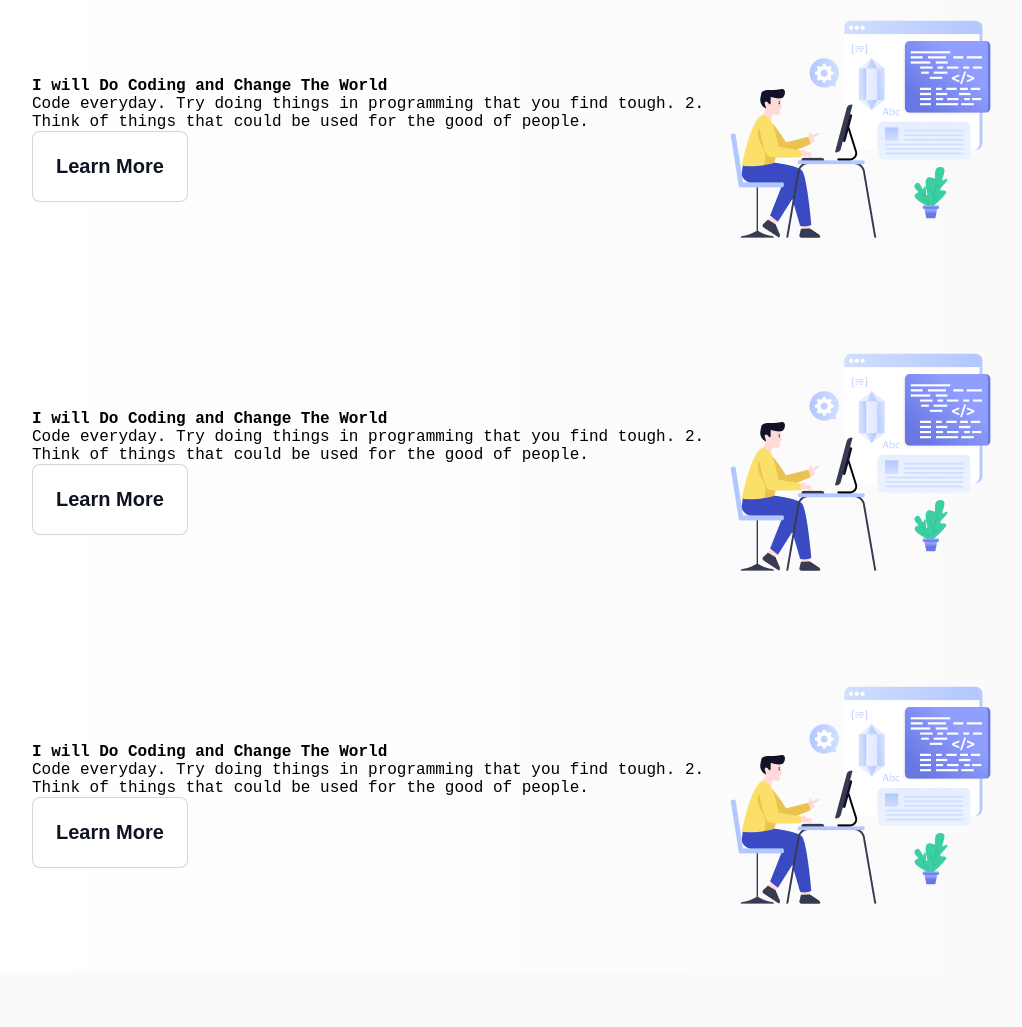
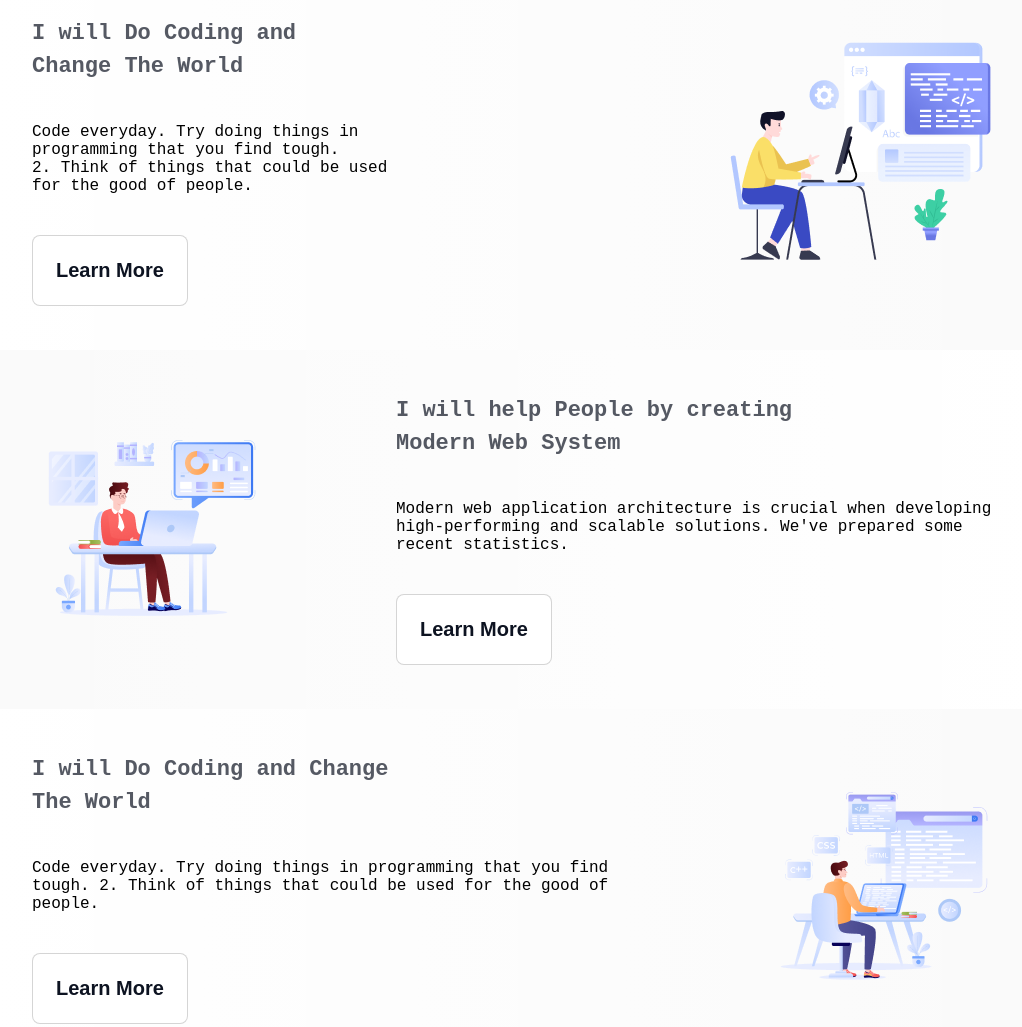
Before and after one commit to suraiy86/assignment1, a plain HTML site: page index.html in a window 1280 px wide. Shown: the part 1100-2127 px from the top of the page, without its empty margins (122-1144 px from the left). Drawn offline with Linux system fonts and the light colour scheme; a web font is replaced by a local one.

Commit message:
completed why section

```diff
--- a/index.html
+++ b/index.html
@@ -40,9 +40,9 @@
                     <P class="bnr-des">People who want a creative career path may enjoy web development. They can use their layouts for pages that are easy and enjoyable to read. </P>
                 </div>
                 <div class="sec-content">
-                    <div>
-                        <h4>I will Do Coding and Change The World</h4>
-                        <p> Code everyday. Try doing things in programming that you find tough. 2. Think of things that could be used for the good of people.</p>
+                    <div class="content-text">
+                        <h4 class="con-text-head">I will Do Coding and <br> Change The World</h4>
+                        <p  class="des-text"> Code everyday. Try doing things in <br> programming that you find tough. <br> 2. Think of things that could be used <br> for the good of people.</p>
                         <div>
                             <a href=""><button class="btn-primary">Learn More</button></a>
                         </div>
@@ -50,26 +50,26 @@
                     <div><img src="./assets/Layer_1.png" alt=""></div>
 
                 </div>
-                <div class="sec-content">
-                    <div>
-                        <h4>I will Do Coding and Change The World</h4>
-                        <p> Code everyday. Try doing things in programming that you find tough. 2. Think of things that could be used for the good of people.</p>
+                <div class="sec-content sec-con-2">
+                    <div class="content-text">
+                        <h4 class="con-text-head">I will help People by creating <br> Modern Web System</h4>
+                        <p  class="des-text"> Modern web application architecture is crucial when developing high-performing and scalable solutions. We've prepared some recent statistics.</p>
                         <div>
                             <a href=""><button class="btn-primary">Learn More</button></a>
                         </div>
                     </div>
-                    <div><img src="./assets/Layer_1.png" alt=""></div>
+                    <div><img src="./assets/Group 3.png" alt=""></div>
 
                 </div>
                 <div class="sec-content">
-                    <div>
-                        <h4>I will Do Coding and Change The World</h4>
-                        <p> Code everyday. Try doing things in programming that you find tough. 2. Think of things that could be used for the good of people.</p>
+                    <div class="content-text">
+                        <h4 class="con-text-head">I will Do Coding and Change <br> The World</h4>
+                        <p class="des-text"> Code everyday. Try doing things in programming that you find tough. 2. Think of things that could be used for the good of people.</p>
                         <div>
                             <a href=""><button class="btn-primary">Learn More</button></a>
                         </div>
                     </div>
-                    <div><img src="./assets/Layer_1.png" alt=""></div>
+                    <div><img src="./assets/Group 4.png" alt=""></div>
 
                 </div>
 
--- a/style.css
+++ b/style.css
@@ -127,7 +127,9 @@ nav {
     display: flex;
     align-items: center;
     padding: 44px;
+    gap: 124px;
     background: linear-gradient(90deg, #FFF 0%, rgba(255, 255, 255, 0.00) 100%);
+    justify-content: space-between;
 
 
 }
@@ -138,3 +140,27 @@ nav {
 
     ;
 }
+
+.sec-con-2 {
+    flex-direction: row-reverse;
+    background: linear-gradient(270deg, #FFF 0%, rgba(255, 255, 255, 0.00) 100%);
+
+
+}
+
+.content-text {
+    display: flex;
+    flex-direction: column;
+    align-items: left;
+    gap: 40px;
+    text-align: left;
+}
+
+.con-text-head {
+    color: rgba(13, 19, 33, 0.70);
+    font-size: 22px;
+    font-weight: 700;
+    line-height: 33px;
+}
+
+/* why section style completed */
```
